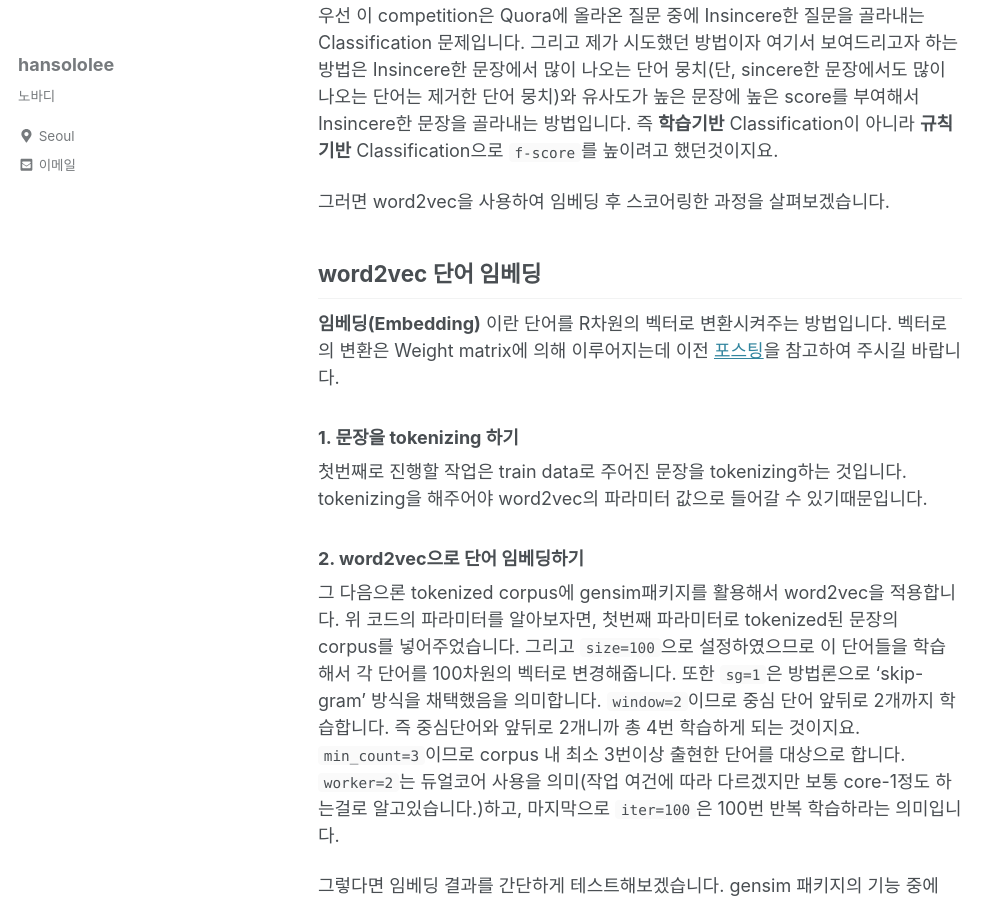
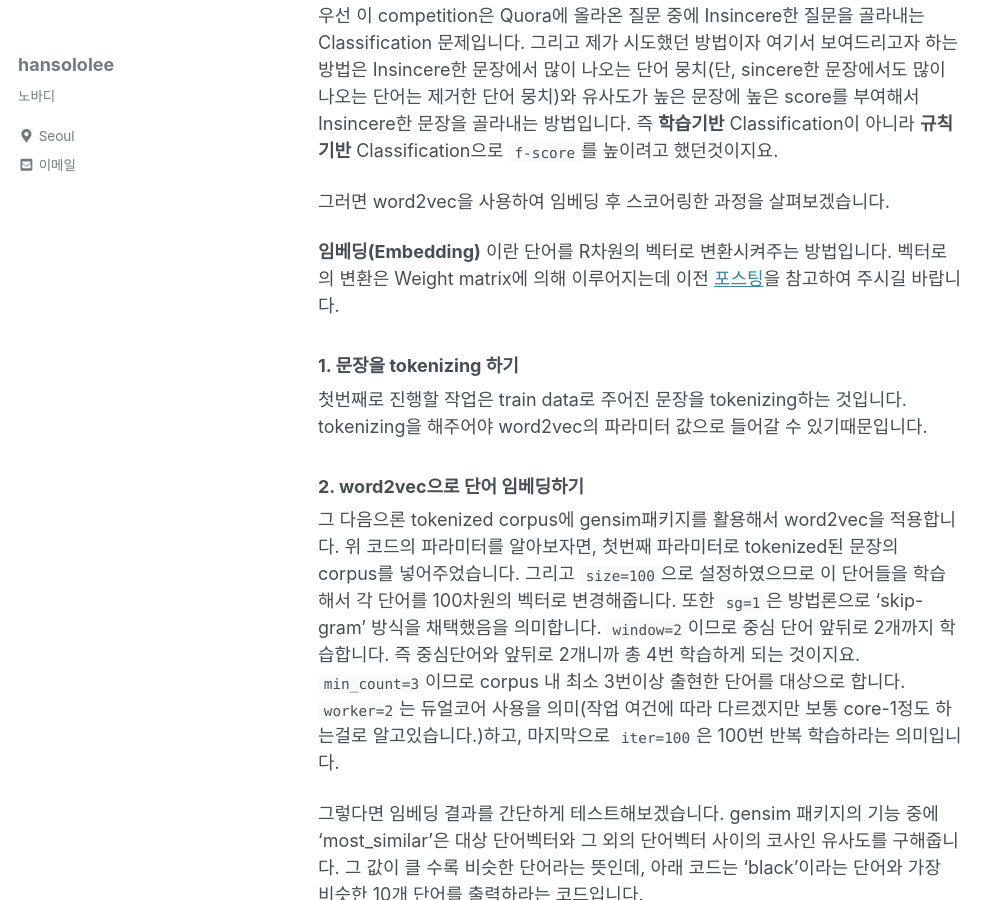
Before and after one commit to arisongha/hansololee.github.io, a Jekyll site: the page built from _posts/2019-01-29-word2vec_withcode.md, in a window 1280 px wide and 900 px high, scrolled down 548 px. Shown: the whole window, without its empty margins (0-1005 px from the left). Built offline with Jekyll 4.4.1, drawn with Linux system fonts in a browser that asks for light colours; cached includes are drawn as plain includes; nearby versions of some CDN libraries.

Commit message:
Update 2019-01-29-word2vec_withcode.md

```diff
--- a/_posts/2019-01-29-word2vec_withcode.md
+++ b/_posts/2019-01-29-word2vec_withcode.md
@@ -20,8 +20,6 @@ categories:
 
 그러면 word2vec을 사용하여 임베딩 후 스코어링한 과정을 살펴보겠습니다.
 
-## word2vec 단어 임베딩
-
 **임베딩(Embedding)** 이란 단어를 R차원의 벡터로 변환시켜주는 방법입니다. 벡터로의 변환은 Weight matrix에 의해 이루어지는데 이전 <a href="https://hansololee.github.io/naturallanguageprocessing/word2vec/">포스팅</a>을 참고하여 주시길 바랍니다.
 
 ### 1. 문장을 tokenizing 하기
```
